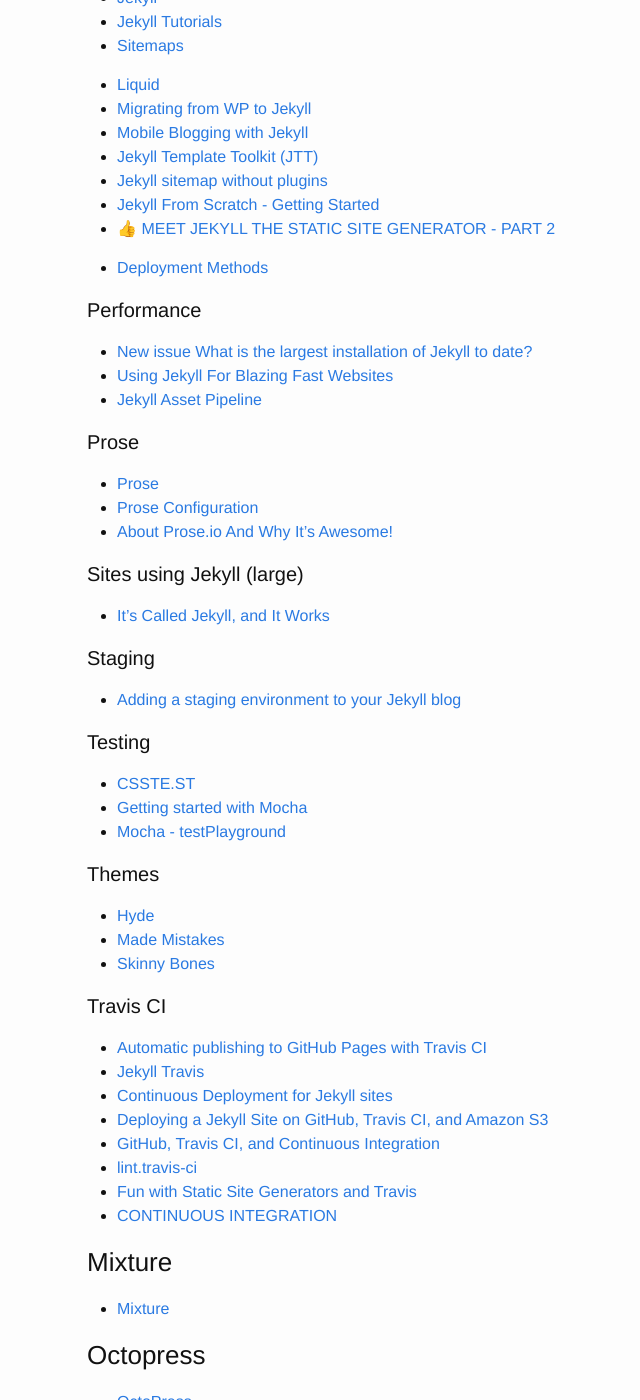
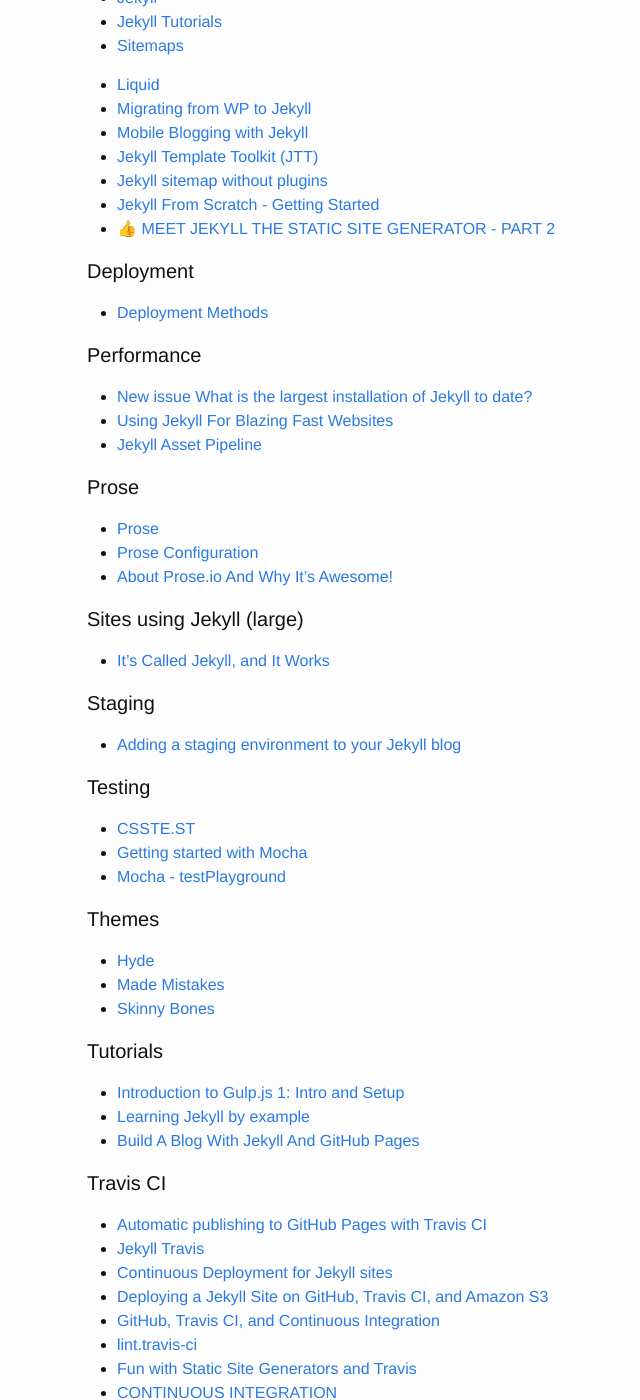
Before and after one commit to brownerd/brownerd.github.io, a Jekyll site: the page built from _posts/2014-10-06-reading-list-2014.md, in a window 1280 px wide and 1400 px high, scrolled down 9807 px. Shown: the whole window, without its empty margins (183-823 px from the left). Built offline with Jekyll 4.4.1, drawn with Linux system fonts in a browser that asks for light colours; emoji names are drawn with the system emoji font.

Commit message:
add jekyll tutorials

```diff
--- a/_posts/2014-10-06-reading-list-2014.md
+++ b/_posts/2014-10-06-reading-list-2014.md
@@ -453,6 +453,8 @@ I use/test out a lot of apps :punch:
 - [Jekyll From Scratch - Getting Started](http://pixelcog.com/blog/2013/jekyll-from-scratch-introduction/)
 - [:+1: MEET JEKYLL THE STATIC SITE GENERATOR - PART 2](http://samheuck.com/tools/meet-jekyll-the-static-site-generator-part-2/)
 
+
+#### Deployment
 - [Deployment Methods](http://jekyllrb.com/docs/deployment-methods/)
 
 
@@ -489,6 +491,10 @@ What is the largest installation of Jekyll to date?](https://github.com/jekyll/j
 - [Made Mistakes](https://github.com/mmistakes/made-mistakes)
 - [Skinny Bones](https://github.com/mmistakes/skinny-bones-jekyll)
 
+#### Tutorials
+- [Introduction to Gulp.js 1: Intro and Setup](http://stefanimhoff.de/2014/gulp-tutorial-1-intro-setup/)
+- [Learning Jekyll by example](https://leanpub.com/jekyll/packages/book/purchases/new)
+- [Build A Blog With Jekyll And GitHub Pages](http://www.smashingmagazine.com/2014/08/01/build-blog-jekyll-github-pages/)
 
 #### Travis CI
 
```
